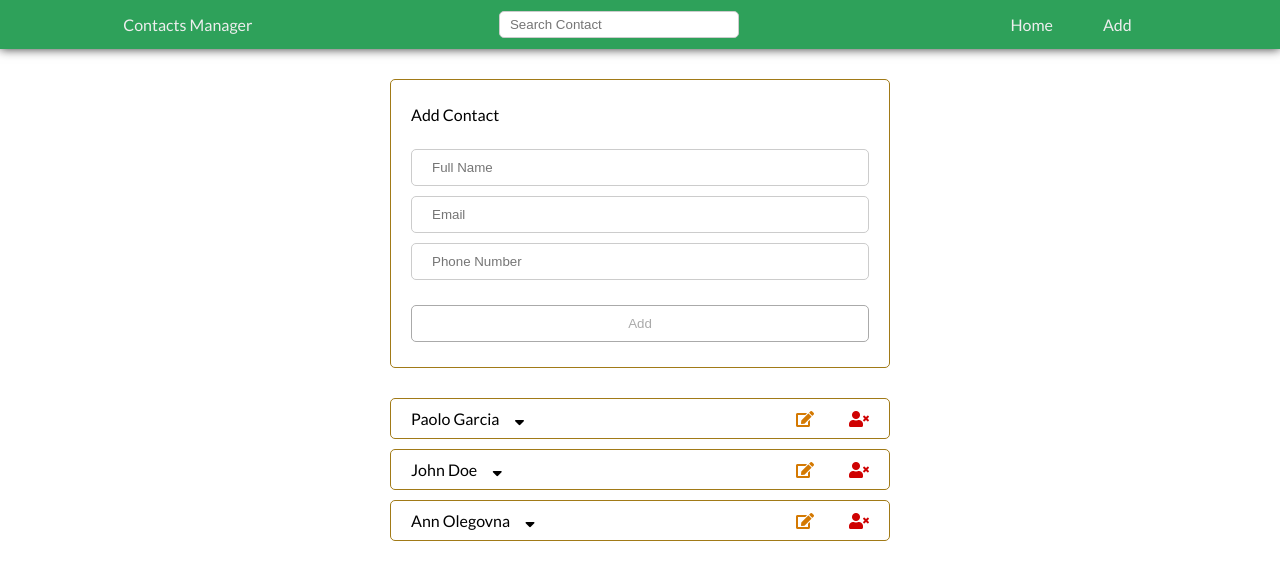
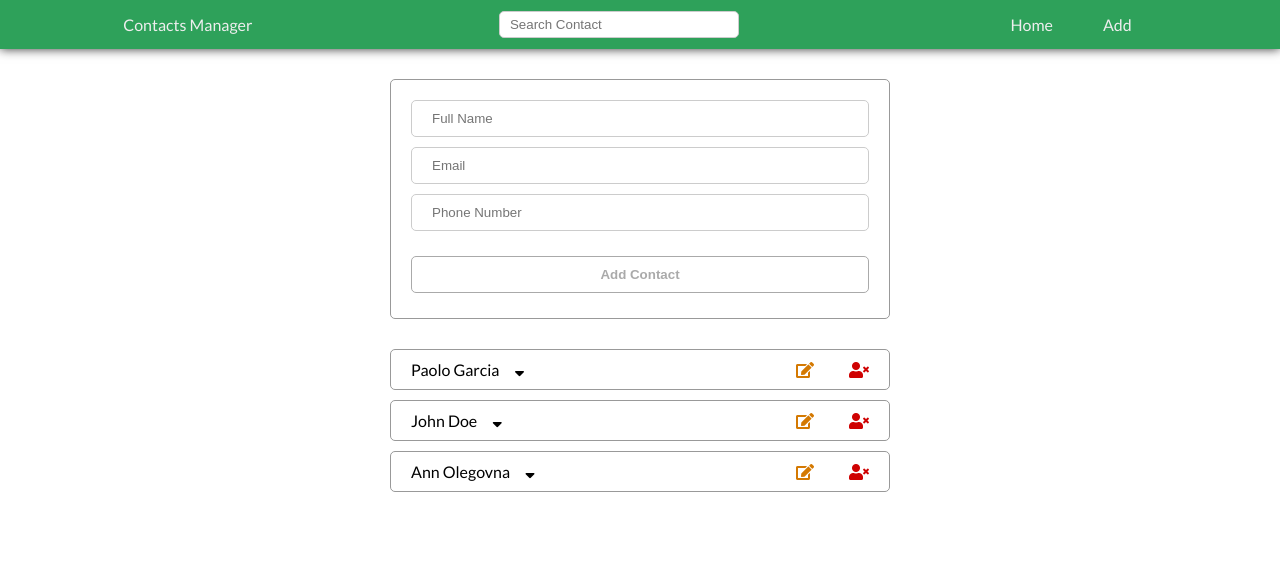
Before and after one commit to PaoloGarcia/manage-contacts, a React (Create React App) app: page / in a window 1280 px wide. Shown: the top 580 px of the page. Built offline with nearby package versions, Linux system fonts and the light colour scheme.

Commit message:
install react router

```diff
--- a/package.json
+++ b/package.json
@@ -5,6 +5,7 @@
   "dependencies": {
     "react": "^16.8.6",
     "react-dom": "^16.8.6",
+    "react-router-dom": "^5.0.0",
     "react-scripts": "3.0.1"
   },
   "scripts": {
--- a/src/components/Contacts/AddContact/AddContact.js
+++ b/src/components/Contacts/AddContact/AddContact.js
@@ -2,27 +2,49 @@ import React from "react";
 import "./add-contact.css";
 
 const AddContact = () => {
+    const [name, setName] = React.useState("");
+    const [email, setEmail] = React.useState("");
+    const [phone, setPhone] = React.useState("");
+
     return (
         <div className="add-contact">
-            <div className="add-contact-header">
+            {/* <div className="add-contact-header">
                 Add Contact
-            </div>
+            </div> */}
             <div className="add-contact-body">
                 <form onSubmit={e => e.preventDefault()}>
                     <div className="add-contact-body-item">
-                        <input type="text" placeholder="Full Name" />
+                        <input
+                            type="text"
+                            name="name"
+                            placeholder="Full Name"
+                            value={name}
+                            onChange={e => setName(e.target.value)}
+                        />
                     </div>
                     <div className="add-contact-body-item">
-                        <input type="email" placeholder="Email" />
+                        <input
+                            type="email"
+                            name="email"
+                            placeholder="Email"
+                            value={email}
+                            onChange={e => setEmail(e.target.value)}
+                        />
                     </div>
                     <div className="add-contact-body-item">
-                        <input type="text" placeholder="Phone Number" />
+                        <input
+                            type="text"
+                            name="phone"
+                            placeholder="Phone Number"
+                            value={phone}
+                            onChange={e => setPhone(e.target.value)}
+                        />
                     </div>
                     <button
                         className="btn-add"
                         type="submit"
                     >
-                        Add
+                        Add Contact
                     </button>
                 </form>
             </div>
--- a/src/components/Contacts/AddContact/add-contact.css
+++ b/src/components/Contacts/AddContact/add-contact.css
@@ -1,5 +1,5 @@
 .add-contact {
-    border: 1px solid rgb(161, 122, 23);
+    border: 1px solid #999;
     border-radius: 5px;
     margin: 30px auto;
     padding: 10px 20px;
@@ -28,22 +28,16 @@
     border: 1px solid #aaa;
     border-radius: 5px;
     color: #aaa;
-    font-weight: 400;
+    font-weight: bold;
     margin: 15px 0;
     outline: none;
     padding: 10px 20px;
-    transition: 0.5s border-color, 0.5s box-shadow, 0.5s color;
+    transition: 0.3s border-color, 0.3s box-shadow, 0.3s color;
     width: 100%;
 }
 
 .btn-add:hover {
     border-color: rgb(161, 122, 23);
-    box-shadow: 0 1px 3px #333;
+    box-shadow: 0 0.5px 3px #333;
     color: rgb(161, 122, 23);
 }
-
-.btn-add:active {
-    border-color: rgb(161, 122, 23);
-    box-shadow: 0 0.5px 1px #333;
-    color: rgb(161, 122, 23);
-}
--- a/src/components/Contacts/Contact/contact.css
+++ b/src/components/Contacts/Contact/contact.css
@@ -1,5 +1,5 @@
 .contact {
-    border: 1px solid rgb(161, 122, 23);
+    border: 1px solid #999;
     border-radius: 5px;
     margin: 10px 0;
     padding: 10px 20px;
--- a/src/components/Layout/Navbar/navbar.css
+++ b/src/components/Layout/Navbar/navbar.css
@@ -35,6 +35,7 @@
 }
 
 .tabs li {
+    display: inline-block;
     flex-grow: 1;
     padding: 0 10px;
 }
```
Also changed, not shown: 1 other file (tests, documents, lock files or other folders).
